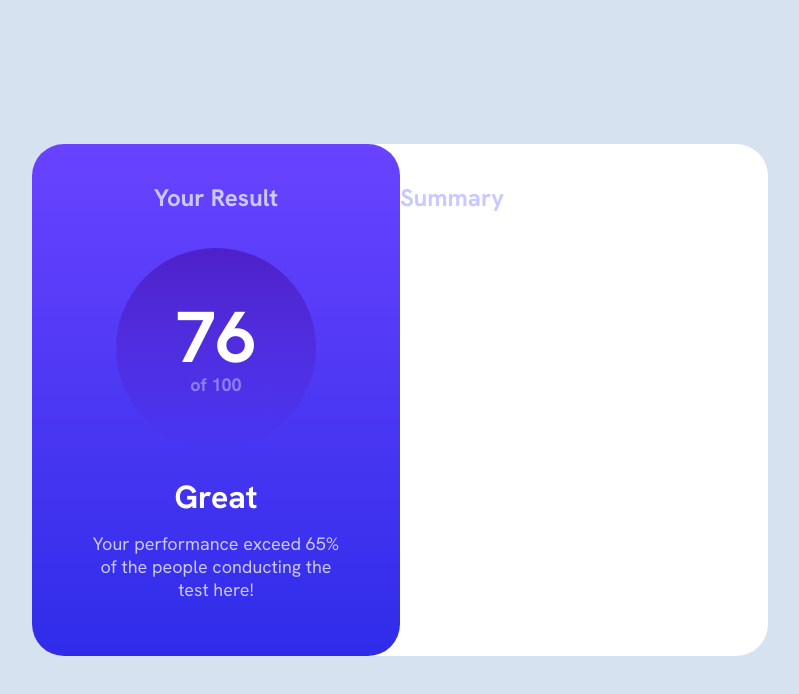
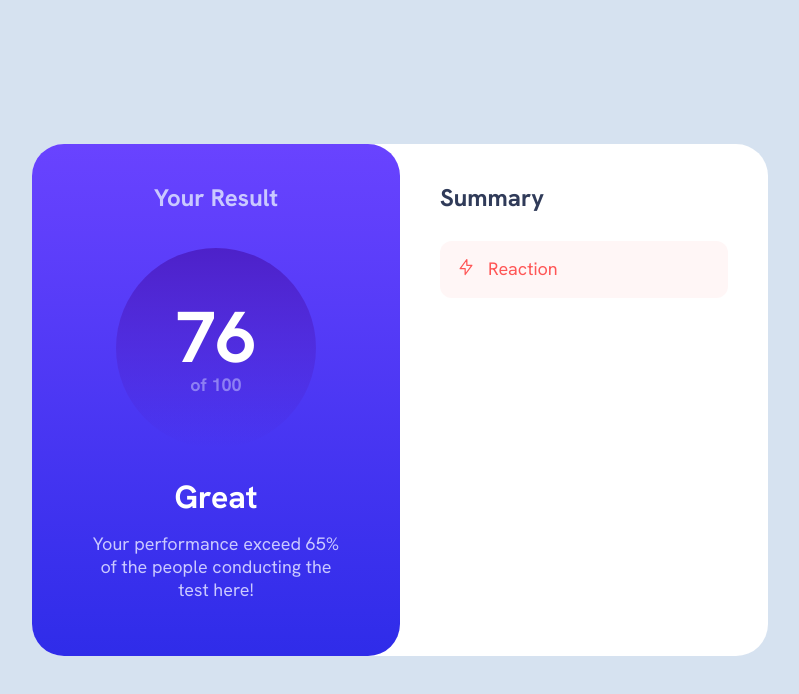
Before and after one commit to CamiStefano/my-portfolio, a Next.js app: page /projects/results-summary-component in a window 1280 px wide. Shown: the top 694 px of the page, without its empty margins (240-1039 px from the left). Built offline with nearby package versions, Linux system fonts and the light colour scheme.

Commit message:
style: :art: styles Summary cards

```diff
--- a/app/projects/results-summary-component/page.jsx
+++ b/app/projects/results-summary-component/page.jsx
@@ -1,6 +1,6 @@
 import React from 'react';
 import { Hanken_Grotesk } from 'next/font/google';
-import { Wrapper, Title, Card } from './styles';
+import { Wrapper, Title, Card, SummaryCards } from './styles';
 
 export const HankenGrotesk = Hanken_Grotesk({
   weight: ['400', '700'],
@@ -29,6 +29,28 @@ export default function ResultsSummary() {
         </div>
         <div className="summary">
           <Title className="summary__title">Summary</Title>
+          <div className="summary__cards">
+            <SummaryCards className="summary__reaction">
+              <span className="summary__reaction__img">
+                <svg
+                  xmlns="http://www.w3.org/2000/svg"
+                  width="20"
+                  height="20"
+                  viewBox="0 0 20 20"
+                  fill="none"
+                >
+                  <path
+                    d="M10.8333 8.33333V2.5L4.16663 11.6667H9.16663V17.5L15.8333 8.33333H10.8333Z"
+                    stroke="#FF5555"
+                    stroke-width="1.25"
+                    stroke-linecap="round"
+                    stroke-linejoin="round"
+                  />
+                </svg>
+              </span>
+              <span className="summary__reaction__p">Reaction</span>
+            </SummaryCards>
+          </div>
         </div>
       </Card>
     </Wrapper>
--- a/app/projects/results-summary-component/styles.js
+++ b/app/projects/results-summary-component/styles.js
@@ -4,6 +4,7 @@ import styled from 'styled-components';
 
 const theme = {
   white: '#FFFFFF',
+  red: '#FF5555',
   lightGray: 'hsl(212, 45%, 89%)',
   lightBlue: '#CAC9FF',
   grayishBlue: 'hsl(220, 15%, 55%)',
@@ -27,8 +28,6 @@ export const Card = styled.section`
   width: 736px;
   height: 512px;
 
-  & .card {
-  }
   & .result {
     width: 368px;
     height: 512px;
@@ -95,14 +94,39 @@ export const Card = styled.section`
 
   & .summary {
     border-radius: 32px;
-    display: flex;
-    flex-direction: column;
     background-color: ${theme.white};
+    width: 288px;
+    padding-left: 40px;
   }
 
   & .summary__title {
-    color: ${theme.lightBlue};
+    color: ${theme.darkNavy};
+    padding-bottom: 28px;
   }
+
+  & .summary__reaction {
+    width: 288px;
+    background: linear-gradient(0deg, rgba(255, 255, 255, 0.95) 0%, rgba(255, 255, 255, 0.95) 100%),
+      #f55;
+    color: ${theme.darkNavy};
+    display: flex;
+  }
+
+  & .summary__reaction__img {
+    padding-right: 12px;
+  }
+
+  & .summary__reaction__p {
+    color: ${theme.red};
+  }
+`;
+
+export const SummaryCards = styled.div`
+  font-size: 18px;
+  line-height: 23px;
+  font-weight: 500;
+  padding: 16px;
+  border-radius: 12px;
 `;
 
 export const Title = styled.h2`
@@ -111,7 +135,3 @@ export const Title = styled.h2`
   font-weight: 700;
   padding-top: 38px;
 `;
-
-export const Paragraph = styled.p`
-  font-size: 15px;
-`;
```
